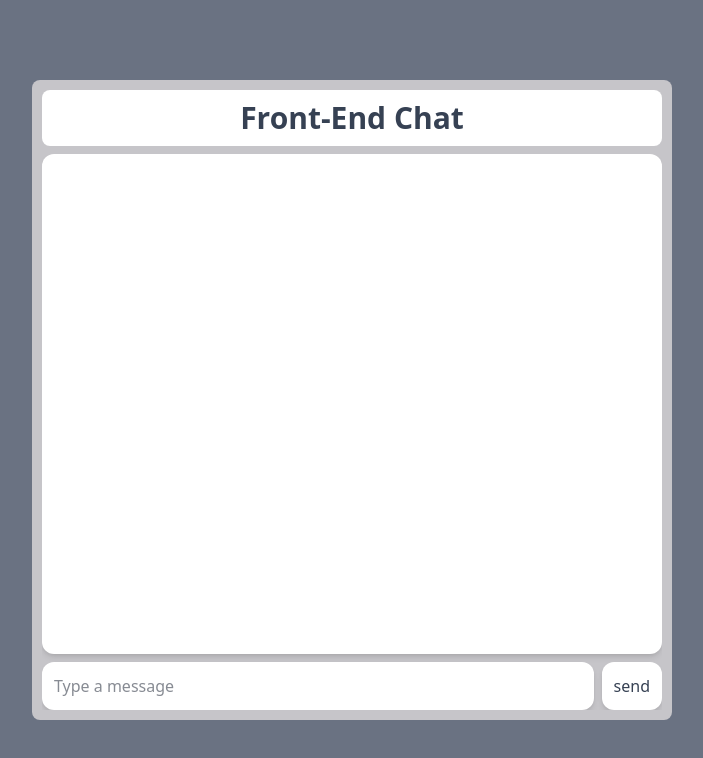
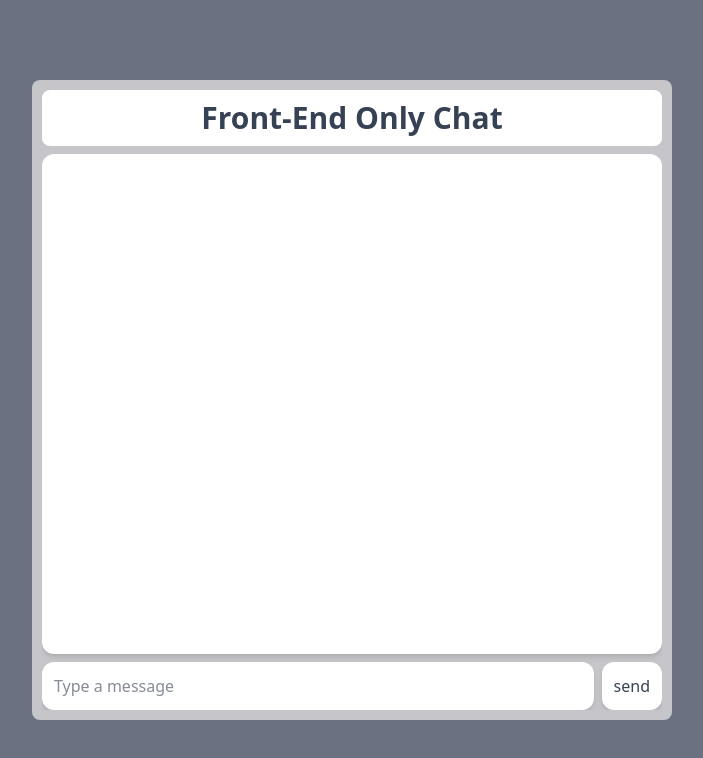
Before and after one commit to YamaiKaguya/Chat-Front-End, a website: page index.html in a window 1280 px wide. Shown: the whole page, without its empty margins (288-991 px from the left). Drawn offline with Linux system fonts and the light colour scheme.

Commit message:
Tailwind

```diff
--- a/index.html
+++ b/index.html
@@ -28,7 +28,7 @@
 		rounded-[8px]
 		mb-2
 		">
-			Front-End Chat
+			Front-End Only Chat
 		</h2>
 		<div class="chatContainer">
 			<div id="chat" class="
--- a/style.css
+++ b/style.css
@@ -53,6 +53,5 @@ input[type="text"]:hover {
 	background-color: #8892a7;
 	border-radius: 10px;
 	word-break: break-all;
-
 	/* overflow-wrap: break-word; */
 }
```
